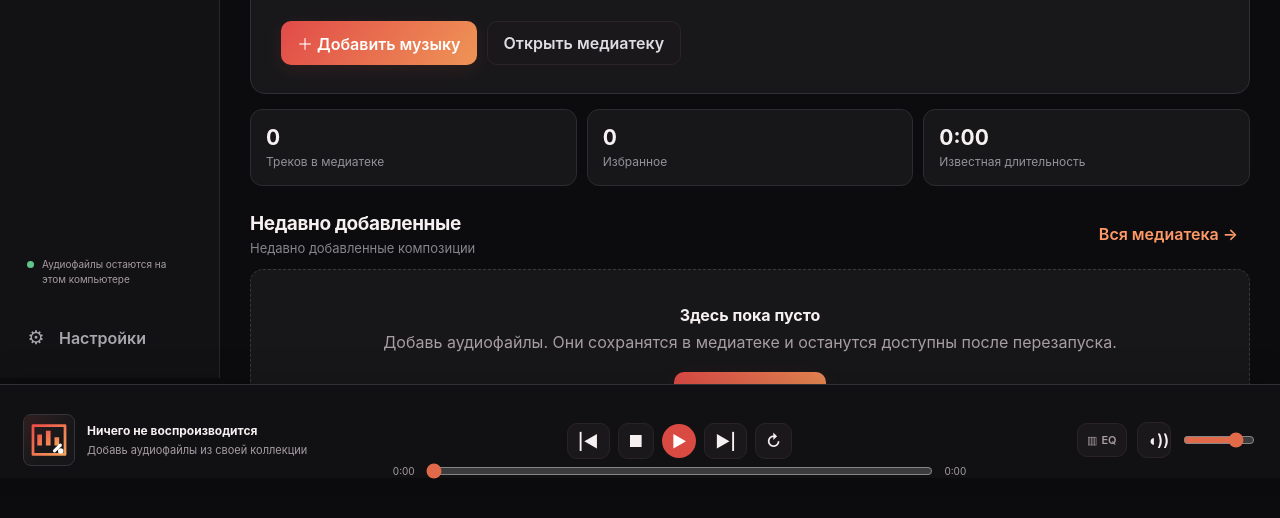
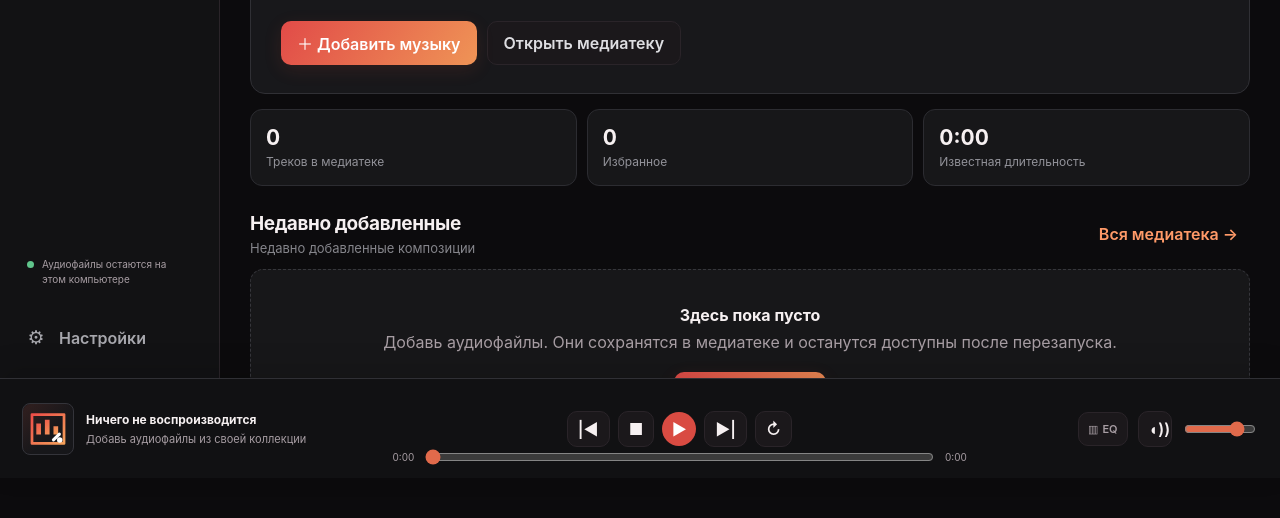
Before and after one commit to dimasupercell947-hub/qwemu, a website with bundled scripts: page public/index.html in a window 1280 px wide. Shown: the part 322-840 px from the top of the page. Built offline with nearby package versions, Linux system fonts and the light colour scheme.

Commit message:
Adjust player layout for waveform spacing

```diff
--- a/public/assets/ui-overhaul.css
+++ b/public/assets/ui-overhaul.css
@@ -28,3 +28,7 @@ button:disabled{cursor:not-allowed;opacity:.6}
 @media(max-width:700px){.player{grid-template-columns:1fr;grid-template-rows:48px 70px}.transport{grid-template-columns:auto minmax(0,1fr);grid-template-rows:1fr 24px;gap:4px 8px}.transport-buttons{grid-column:1;grid-row:1;gap:4px}.qwemu-wave{grid-column:2;grid-row:1;height:25px}.timeline{grid-column:1/-1;grid-row:2}.volume-control{width:92px}.eq-open-button{position:absolute;right:105px;top:13px;min-height:30px}.eq-panel{bottom:154px;right:12px}}
 @media(max-width:420px){.eq-panel{padding:14px}.eq-bands{gap:3px}.eq-name{font-size:9px}.eq-band input{width:16px}.player{grid-template-rows:50px 63px}.transport-buttons .icon-button{padding:5px 6px}}
 @media(prefers-reduced-motion:reduce){.hero,.surface,.stat-card,.playlist-card,.eq-panel{animation:none!important}button,.primary-button,.secondary-button,.small-button,.icon-button,.track-row{transition:none!important;transform:none!important}}
+
+/* Keep the extra visualization row within the fixed player height. */
+.player{height:100px;padding:11px 22px}body{padding-bottom:100px}.sidebar{height:calc(100vh - 100px)}.app-shell{min-height:calc(100vh - 100px)}.transport{grid-template-rows:20px 32px 20px;gap:2px}.qwemu-wave{height:20px}
+@media(max-width:700px){.player{height:140px;padding:9px 13px}.transport{grid-template-rows:1fr 24px;gap:4px 8px}.qwemu-wave{height:24px}}
```
Also changed, not shown: tests/smoke.mjs (+1 -1 lines).
